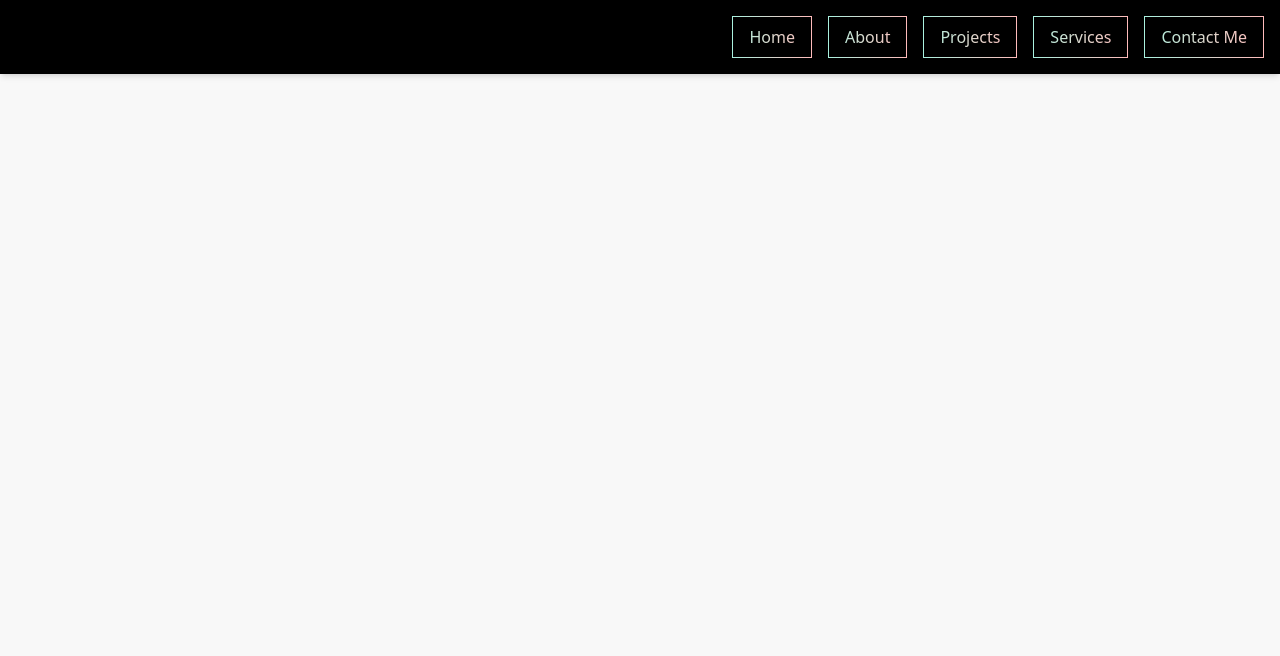
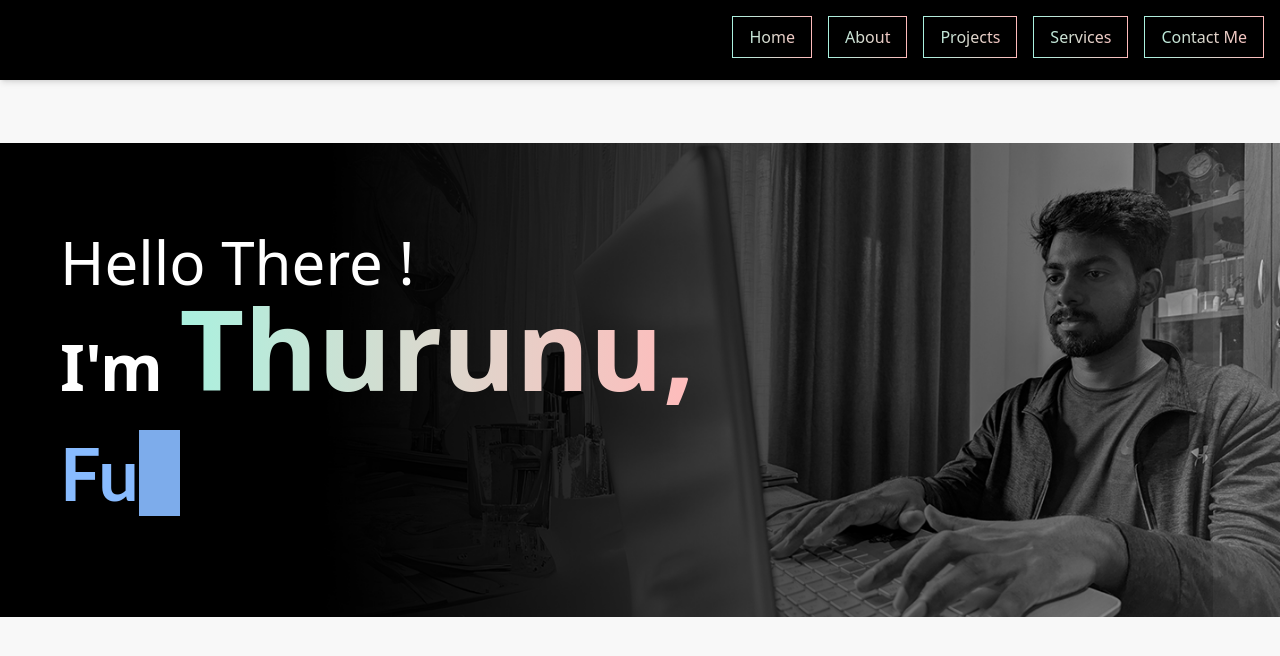
Before and after one commit to thurunuym/my-portofolio, a React (Vite) app: page / in a window 1280 px wide. Shown: the top 656 px of the page. Built offline with nearby package versions, Linux system fonts and the light colour scheme.

Commit message:
body component

```diff
--- a/src/App.jsx
+++ b/src/App.jsx
@@ -9,7 +9,7 @@ function App() {
   return (
     <div>
     <Header/>
-    {/* <Home/> */}
+    <Home/>
     {/* <AboutMe/>  */}
     </div>
   );
--- a/src/components/Header.jsx
+++ b/src/components/Header.jsx
@@ -2,8 +2,8 @@ import React from 'react';
 
 const Header = () => {
   return (
-    <div className="bg-black text-white shadow-md top-0 fixed w-full">
-      <div className="justify-end mx-auto px-4 py-4 flex justify-between items-center">
+    <div className="bg-black text-white shadow-md top-0 fixed w-full h-20">
+      <div className="justify-end mx-auto px-4 py-4 flex items-center">
         {/* <div className="text-transparent bg-clip-text bg-gradient-to-r from-[#a9f1df] to-[#ffbbbb] text-2xl font-bold">
           YourName
         </div> */}
--- a/src/styles/Home.css
+++ b/src/styles/Home.css
@@ -3,9 +3,8 @@
 .home-container {
   position: relative;
   width: 100%;
-  min-height: 100vh;
   overflow: hidden;
-  margin-top: 80px;
+  top: 20px;
 
 }
 
```
